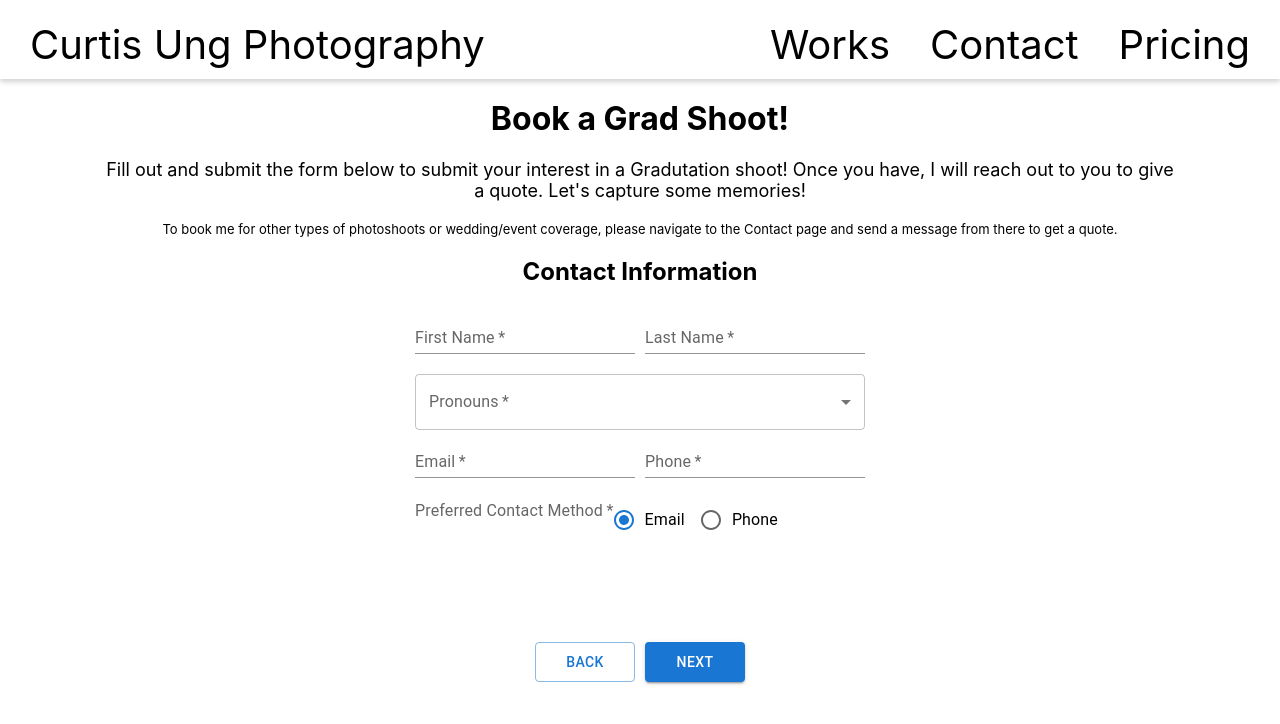
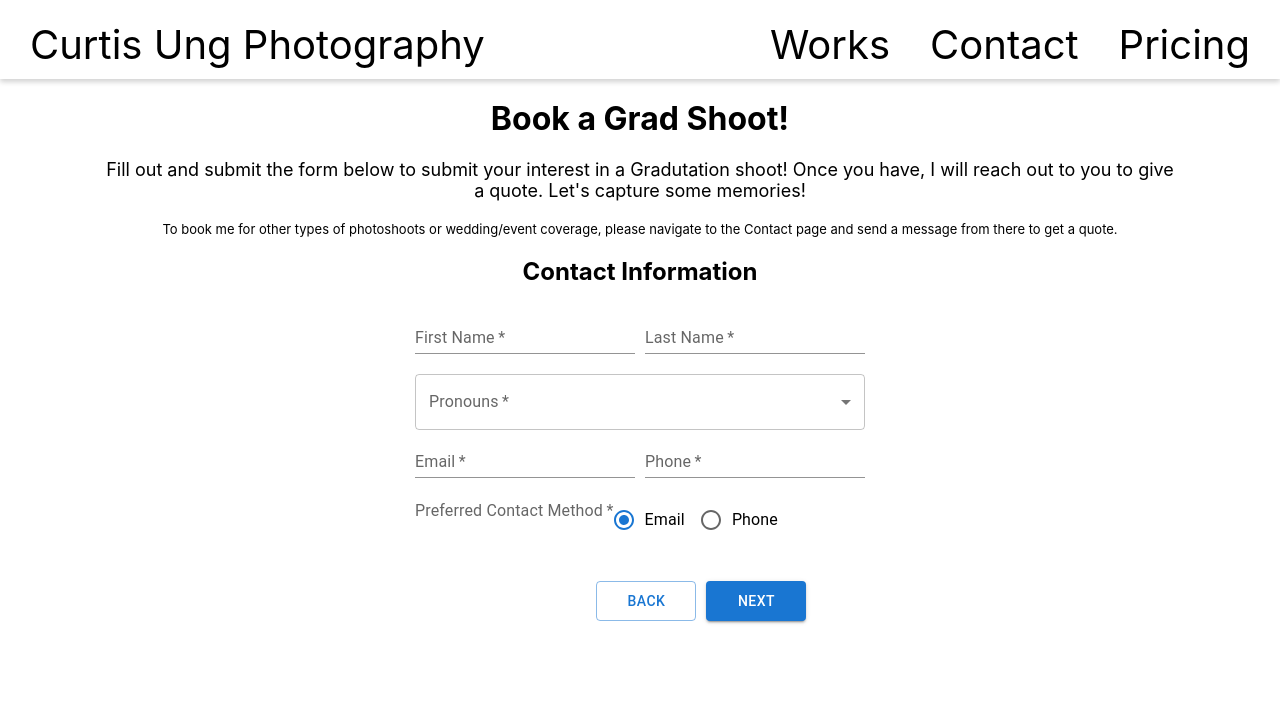
Before and after one commit to curtisung/curtiphotos-app, a React (Create React App) app: page /book-a-shoot in a window 1280 px wide. Shown: the top 724 px of the page. Built offline with nearby package versions, Linux system fonts and the light colour scheme.

Commit message:
upate centered-ness of gradshoot form nav buttons and look of form

```diff
--- a/src/components/GradShootForm.css
+++ b/src/components/GradShootForm.css
@@ -1,7 +1,12 @@
-.formSectionContainer {
-  min-height: 400px;
+.formSection {
   display: flex;
   /* align-items: center; */
+  flex-direction: column;
+}
+
+.formSectionContainer {
+  /* min-height: 400px; */
+  display: flex;
   justify-content: center;
 }
 
@@ -11,7 +16,10 @@
 
 .formSectionBody {
     display: flex;
+    flex-direction: column;
     justify-content: center;
+    /* min-height: 325px; */
+    align-items: center;
 }
 
 .formSectionRow {
@@ -100,11 +108,10 @@ Location
 /*
 Review Page
 */
-
-.formSection {
+.appointmentDetailsContainer {
   display: flex;
-  align-items: center;
   flex-direction: column;
+  align-items: flex-start;
 }
 
 .appointmentDetailSection {
@@ -121,10 +128,12 @@ Buttons
 */
 .navigationButtons {
   display: flex;
-  align-items: center;
-  justify-content: center;
+  align-items: flex-end;
+  justify-content: flex-end;
   margin: 5px;
   gap: 10px;
+  margin-right: 37%;
+  margin-top: 40px;
 }
 
 .bookShootPage__Button {
--- a/src/components/GradShootForm.js
+++ b/src/components/GradShootForm.js
@@ -52,13 +52,17 @@ export default function GradShootForm() {
     }
 
     return (
+      <div className="gradShootForm">
         <div className="gradShootForm formSection">
             <div className="formSectionContainer">
               {formPages[page-1]}
             </div>
+            <div>
               <div className="navigationButtons">
                 <Button className="bookShootPage__Button back" variant="outlined" onClick={() => changePage(-1)}>{leftButtonText}</Button>
                 <Button className="bookShootPage__Button next" variant="contained" onClick={() => changePage(1)}>{rightButtonText}</Button>
+              </div>
+            </div>
         </div>
       </div>
     );
@@ -98,8 +102,9 @@ function NameEntry({formData, setFormData}) {
 
   return (
     <div className="NameEntry">
+      <h2 className="formSectionHeader">Contact Information</h2>
+      <div className="formSectionBody">
         <FormControl fullWidth>
-        <h2 className="formSectionHeader">Contact Information</h2>
           <div className="formSectionRow">
             <TextField className="formSectionItem" id="clientFirstName" label="First Name" variant="standard" required={true} onBlur={(e) => handleChangeFirstName(e)} defaultValue={formData.firstName}/>
             <TextField className="formSectionItem" id="clientLastName" label="Last Name" variant="standard" required={true} onBlur={(e) => handleChangeLastName(e)} defaultValue={formData.lastName}/>
@@ -131,6 +136,7 @@ function NameEntry({formData, setFormData}) {
           </FormControl>
         </FormControl>
       </div>
+    </div>
   );
 }
 
@@ -139,6 +145,7 @@ function PackageSelect({ formData, setFormData }) {
   return (
     <div className="packageSelect formSection">
       <h2 className="formSectionHeader">Select a Photo Package</h2>
+      <div className="formSectionBody">
         <RadioGroup
           className="photoPackageRadioButtons"
           aria-labelledby="demo-radio-buttons-group-label"
@@ -156,6 +163,7 @@ function PackageSelect({ formData, setFormData }) {
           <FormControlLabel value="Package 2" control={<Radio />} label="Package 2"/>
         </RadioGroup>
       </div>
+    </div>
   );
 }
 
@@ -164,12 +172,13 @@ function DateSelect({formData, setFormData}) {
   return (
     <div className="dateSelect">
       <h2 className="formSectionHeader">Select an Appointment Date</h2>
+      <div className="formSectionBody">
         <div className="calendar">
           <LocalizationProvider dateAdapter={AdapterDayjs}>
             <DateCalendar/>
           </LocalizationProvider>
         </div>
-
+      </div>
     </div>
   );
 }
@@ -192,6 +201,7 @@ function LocationSelect({formData, setFormData}) {
   return (
     <div className="locationSelect">
       <h2 className="formSectionHeader">Select Locations</h2>
+      <div className="formSectionBody">
         <FormControl className="selectDropDownContainer" fullWidth>
           <InputLabel id="demo-simple-select-label">School</InputLabel>
           <Select labelId="demo-simple-select-label" id="demo-simple-select" label="school" defaultValue={formData.school} onChange={(e) => setFormData({...formData, school: e.target.value,})}>
@@ -206,6 +216,7 @@ function LocationSelect({formData, setFormData}) {
           <FormControlLabel control={<Checkbox defaultChecked={formData.locations.has("Location 2")}/>} value="Location 2" label="Location 2"/>
           <FormControlLabel control={<Checkbox defaultChecked={formData.locations.has("Location 3")}/>} value="Location 3" label="Location 3"/>
         </FormControl>
+      </div>
     </div>
   );
 }
@@ -225,6 +236,7 @@ function ReviewPage({formData, setFormData}) {
   return (
     <div className="reviewPage">
       <h2 className="formSectionHeader">Review Appointment Details</h2>
+      <div className="appointmentDetailsContainer">
         <h3 className="reviewPage__contactHeader">Contact Details</h3>
         <div className="reviewPage__firstNameContainer appointmentDetailSection">
           <h4 className="reviewPage__firstName">First Name:</h4>
@@ -242,7 +254,7 @@ function ReviewPage({formData, setFormData}) {
           <h4 className="reviewPage_locationsTitle">Locations:</h4>
           <ul>{arrayLocationItems}</ul>
         </div>
-
+      </div>
     </div>
   );
 }
```
Lines whose indentation alone changed are shown as unchanged.
